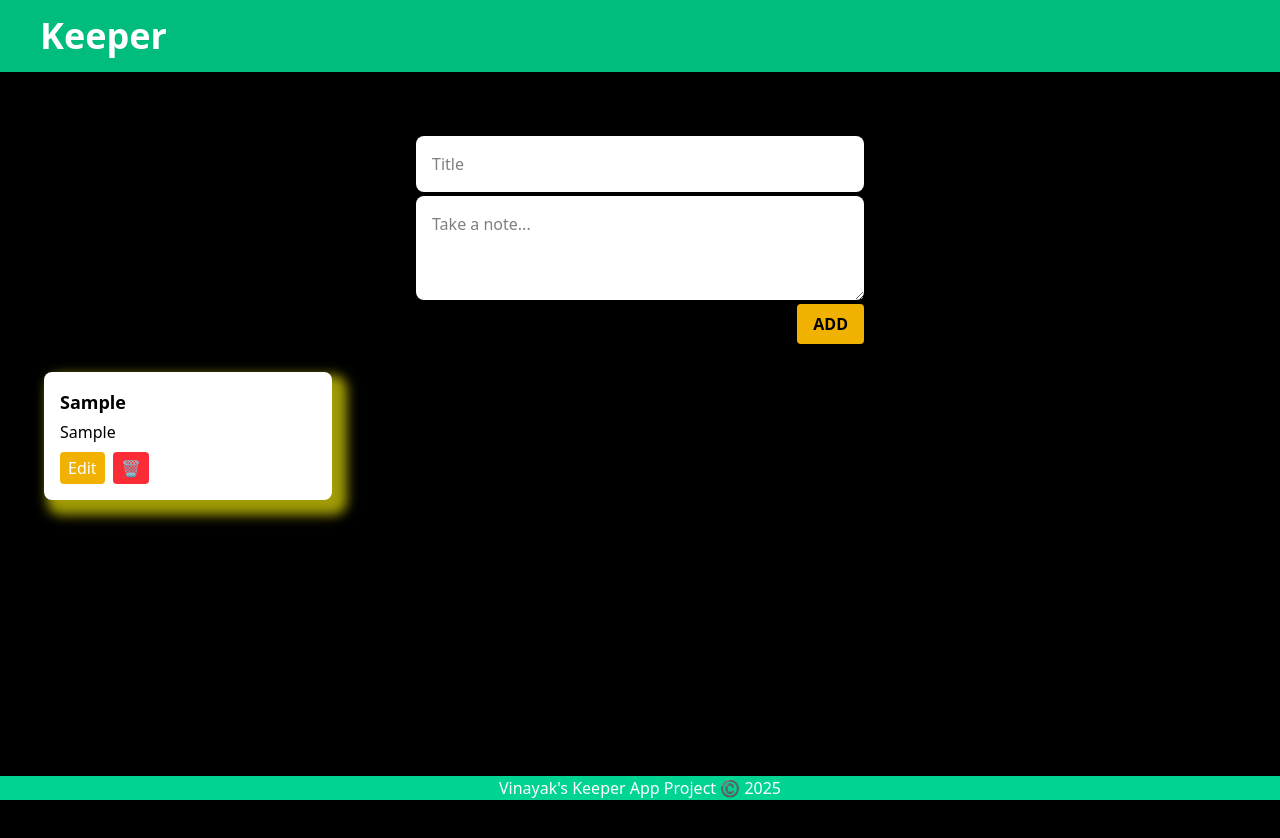
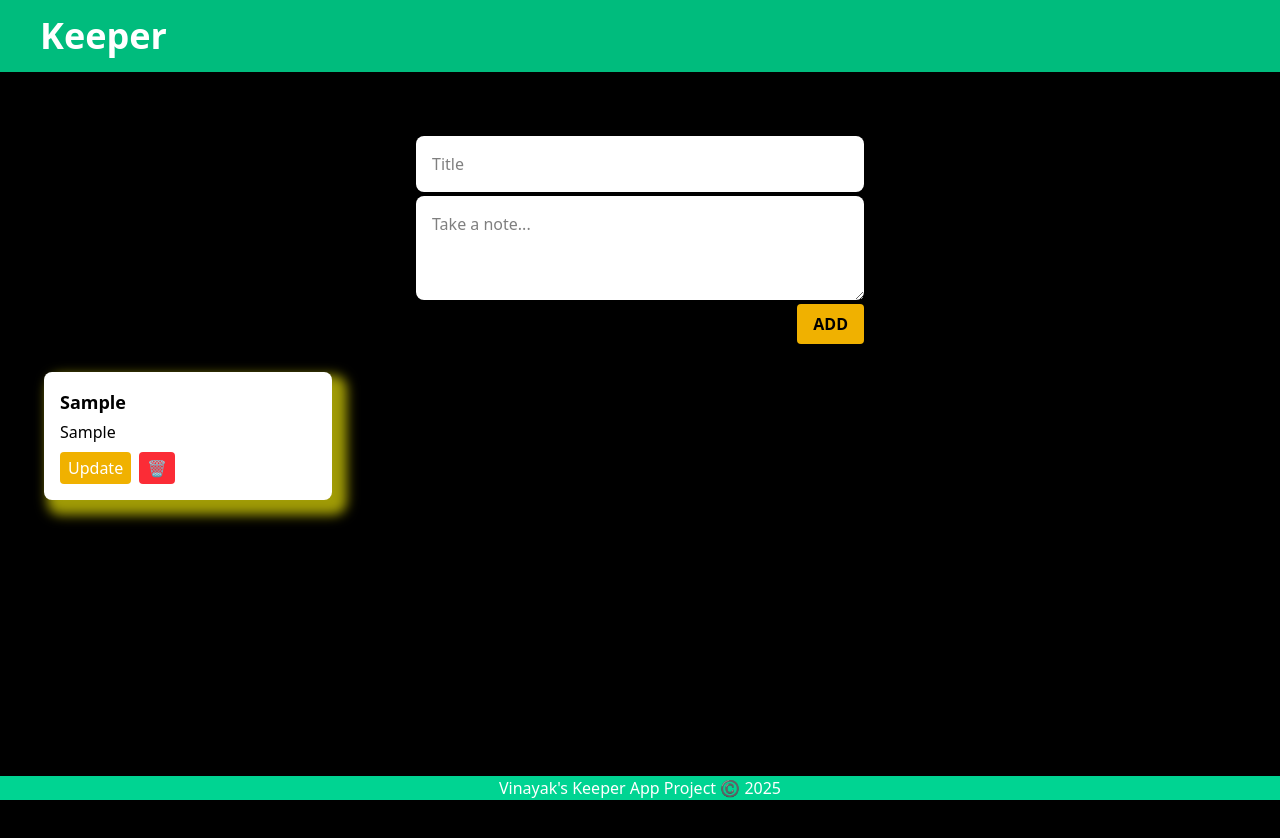
Before and after one commit to Vinayak7788722/Keeper-App, a React (Vite) app: page / in a window 1280 px wide. Both pictures are taken after typing "Sample", "Sample" into the empty fields and a click on the button "ADD". Shown: the top 838 px of the page. Built offline with nearby package versions, Linux system fonts and the light colour scheme.

Commit message:
Update note.jsx

```diff
--- a/src/note.jsx
+++ b/src/note.jsx
@@ -70,7 +70,7 @@ function Note(props) {
               onClick={() => setIsEditing(true)}
               className="bg-yellow-500 hover:bg-yellow-600 text-white px-2 py-1 rounded"
             >
-              Edit
+              Update
             </button>
             <button
               onClick={handleDelete}
```
